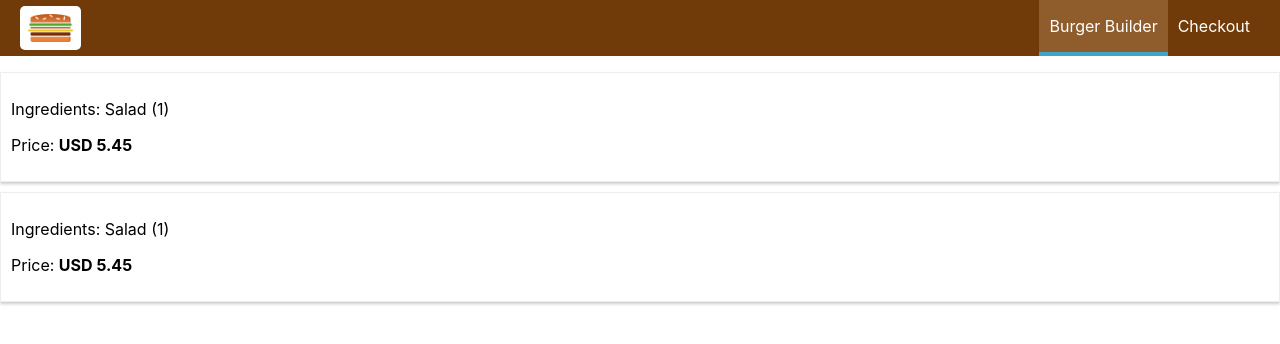
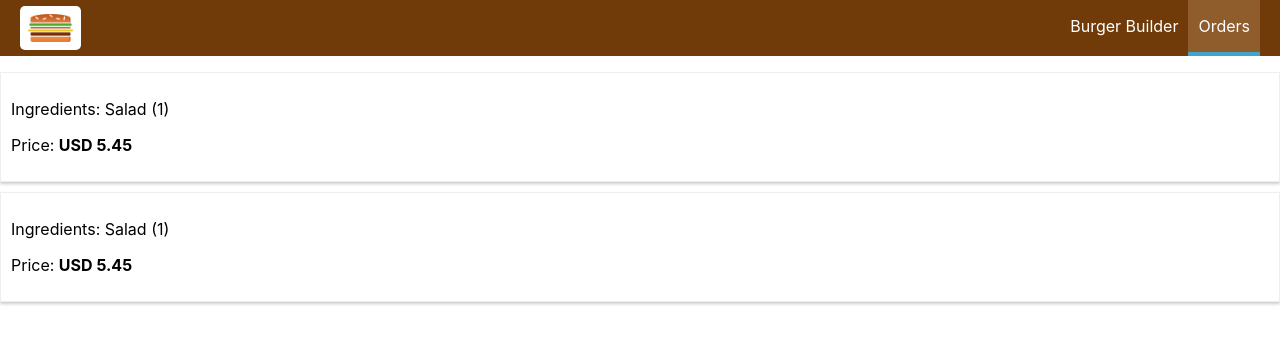
Before and after one commit to ysvet/myburger, a React (Create React App) app: page /orders in a window 1280 px wide. Shown: the top 344 px of the page. Built offline with nearby package versions, Linux system fonts and the light colour scheme.

Commit message:
implementing navigation links

```diff
--- a/src/components/Navigation/NavigationItem/NavigationItem.js
+++ b/src/components/Navigation/NavigationItem/NavigationItem.js
@@ -1,13 +1,15 @@
 import React from 'react';
+import { NavLink } from 'react-router-dom';
 
 import styles from './NavigationItem.module.css';
 
 
 const navigationItem = ( props ) => (
           <li className={styles.NavigationItem}>
-            <a href={props.link}
-            className={props.active ? styles.active : null}>
-                {props.children}</a>
+            <NavLink
+              to={props.link}
+              exact={props.exact}
+              activeClassName={styles.active}>{props.children}</NavLink>
            </li>
        );
 
--- a/src/components/Navigation/NavigationItems/NavigationItems.js
+++ b/src/components/Navigation/NavigationItems/NavigationItems.js
@@ -6,8 +6,8 @@
 
 const navigationItems = ( props ) => (
          <ul className={styles.NavigationItems}>
-            <NavigationItem link="/" active>Burger Builder</NavigationItem>
-            <NavigationItem link="/">Checkout</NavigationItem>
+            <NavigationItem link="/" exact>Burger Builder</NavigationItem>
+            <NavigationItem link="/orders">Orders</NavigationItem>
          </ul>
        );
 
```
